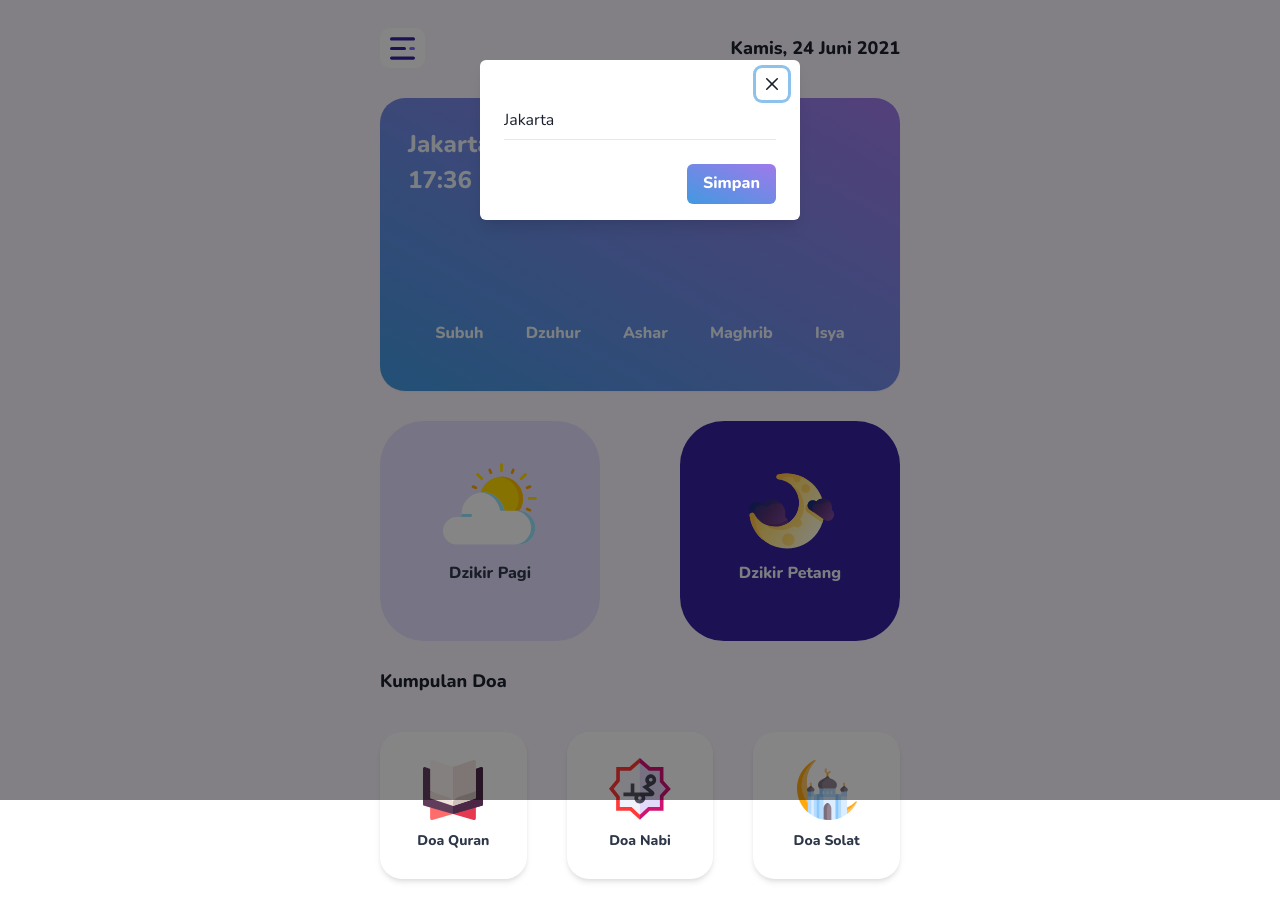
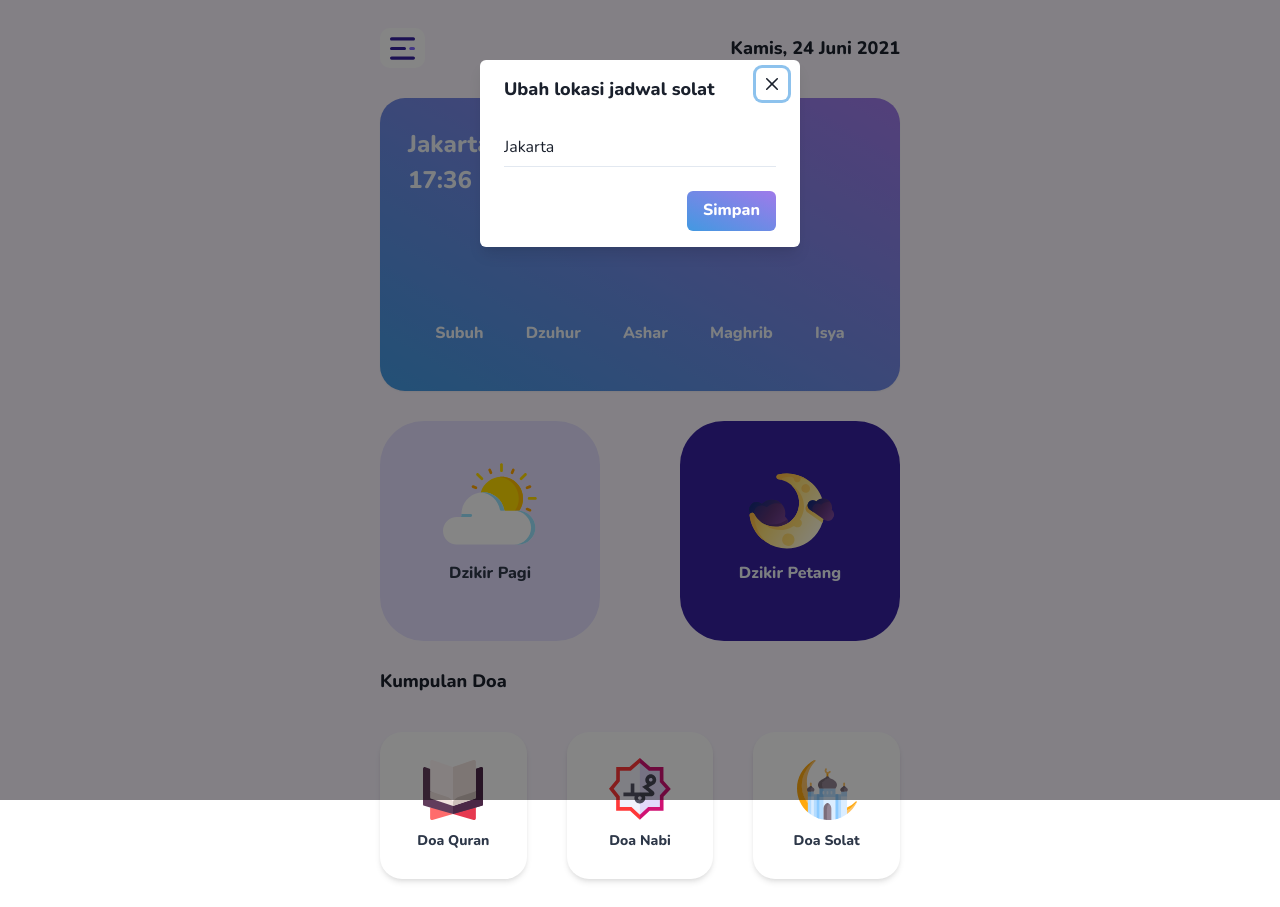
Before and after one commit to hurifajri/muslim, a Next.js app: page / in a window 1280 px wide. Both pictures are taken after a click on the button 522 px from the left and 144 px from the top of the page. Built offline with nearby package versions, Linux system fonts and the light colour scheme; no server answers.

Commit message:
Update modal header

```diff
--- a/pages/index.tsx
+++ b/pages/index.tsx
@@ -263,7 +263,9 @@ const Home = ({ initialCity, isServer }: iHome): ReactNode => {
       >
         <ModalOverlay />
         <ModalContent>
-          <ModalHeader></ModalHeader>
+          <ModalHeader fontSize={['md', 'lg']}>
+            Ubah lokasi jadwal solat
+          </ModalHeader>
           <ModalCloseButton />
           <ModalBody>
             <Input
```
